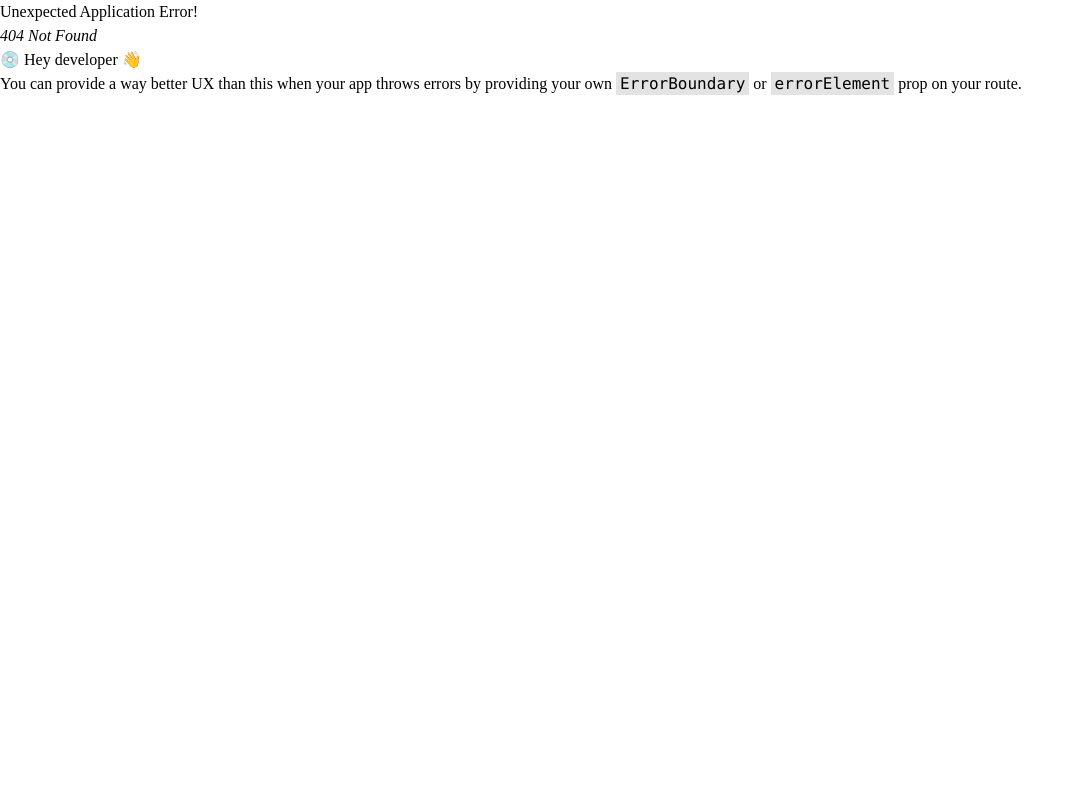
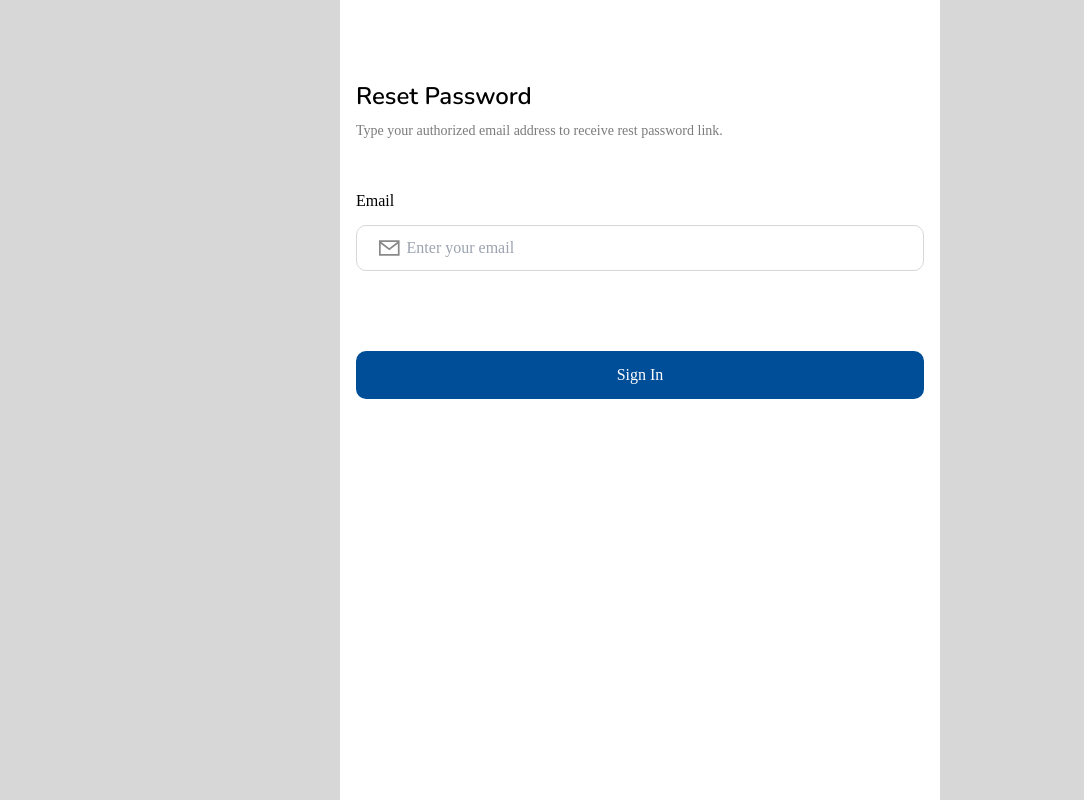
Before and after one commit to AmrShoukry/Simple_Media, a React (Vite) app in the folder simple_media-frontend/: page /forget-password in a window 1280 px wide. Before the commit this address had no page. Shown: the whole page, without its empty margins (0-1084 px from the left). Built offline with nearby package versions, Linux system fonts and the light colour scheme; a web font is replaced by a local one.

Commit message:
add forget-password page

```diff
--- /dev/null
+++ b/simple_media-frontend/src/pages/authentic8tn/ForgetPassword.tsx
@@ -0,0 +1,52 @@
+import React, { useState} from 'react';
+import TextInput from '@/components/ui/input/TextInput';
+import Button from '@/components/ui/button/Button';
+
+
+interface Props {
+
+}
+
+const ForgetPassword: React.FC<Props> = () => {
+
+  const [input, setInput] = useState({
+    email: '',
+  })
+
+  const handInput =(e: React.ChangeEvent<HTMLInputElement>)=> {
+    const name = (e.target as HTMLInputElement).name
+    const value = (e.target as HTMLInputElement).value
+    setInput(values => ({...values, [name]: value}))
+  }
+
+  return (
+    <section className='mx-4'>
+      <div className='py-20'>
+        <h3 className='text-black font-semibold text-2xl'>Reset Password</h3>
+        <p className='text-grey2 text-14 py-2'>
+        Type your authorized email address to receive rest password link.
+        </p>
+
+        <form className='mt-10 w-full'>
+          <div>
+            <TextInput
+              placeholder="Enter your email"
+              type="email"
+              name='email'
+              value={input.email}
+              handleInput={handInput}
+              inputId="email"
+              label="Email"
+           />
+          </div>
+          <div className='mt-20'>
+            <Button btnTitle='Sign In' />
+          </div>
+
+        </form>
+      </div>
+    </section>
+  );
+}
+
+export default ForgetPassword;
--- a/simple_media-frontend/src/pages/Login.tsx
+++ b/simple_media-frontend/src/pages/authentic8tn/Login.tsx
@@ -8,7 +8,7 @@ interface Props {
 
 }
 
-const Home: React.FC<Props> = () => {
+const Login: React.FC<Props> = () => {
 
   const [input, setInput] = useState({
     email: '',
@@ -51,7 +51,7 @@ const Home: React.FC<Props> = () => {
             />
           </div>
           <div className='w-full flex justify-end capitalize text-pry text-14 mt-2'>
-            <Link to="#">forget password?</Link>
+            <Link to="/forget-password">forget password?</Link>
           </div>
           <div className='mt-10'>
             <Button btnTitle='Sign In' />
@@ -65,4 +65,4 @@ const Home: React.FC<Props> = () => {
   );
 }
 
-export default Home;
+export default Login;
```
Also changed, not shown: simple_media-frontend/src/App.tsx (+6 -1 lines).
